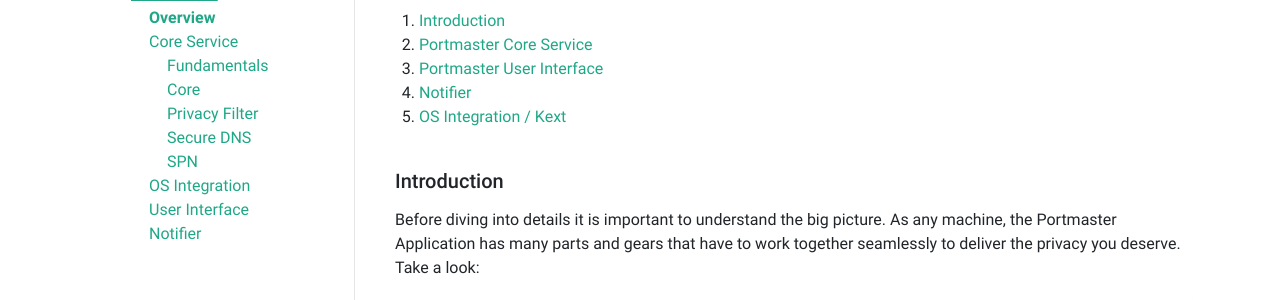
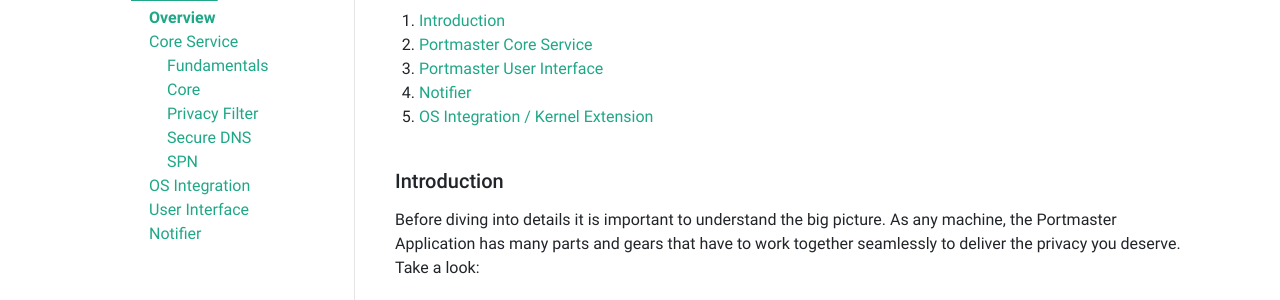
Before and after one commit to safing/docs, a Jekyll site: the page built from portmaster/architecture/overview.md, in a window 1280 px wide and 900 px high. Shown: the part 223-523 px from the top of the window. Built offline with Jekyll 4.4.1, drawn with Linux system fonts in a browser that asks for light colours; some of the changed text lies outside the part shown.

Commit message:
Write out kext in header

```diff
--- a/portmaster/architecture/overview.md
+++ b/portmaster/architecture/overview.md
@@ -46,7 +46,7 @@ You do not have to open the full Portmaster UI for more details or to make chang
 
 _Extended documentation of the Notifier are yet to be written. You can [check out its source code](https://github.com/safing/portmaster-ui/tree/develop/notifier) in the mean time._
 
-### OS Integration / Kext
+### OS Integration / Kernel Extension
 
 The Portmaster Core Service cannot do all this magic by itself.
 It works closely together with the Operating System's Core - the Kernel.
```
